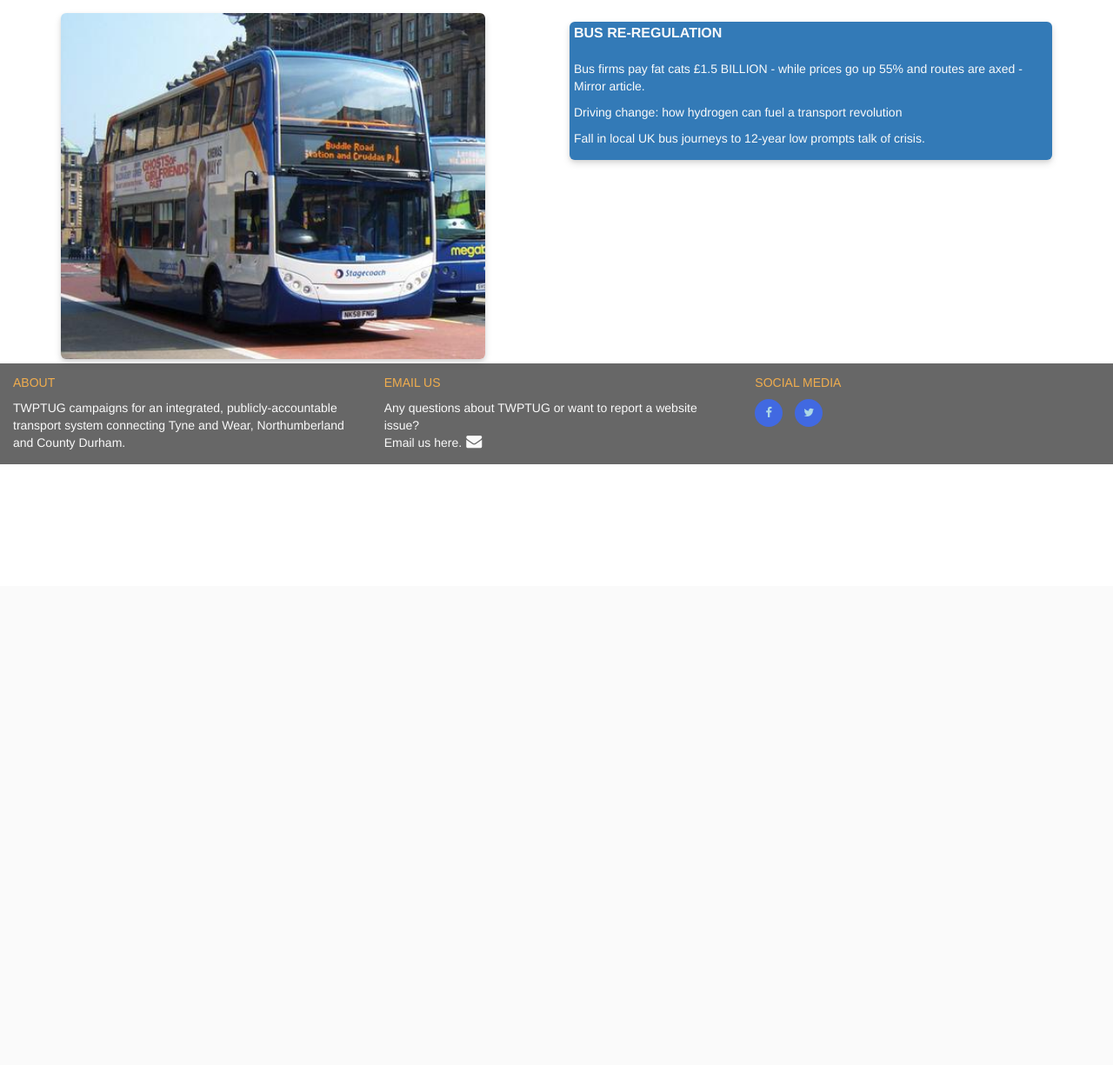
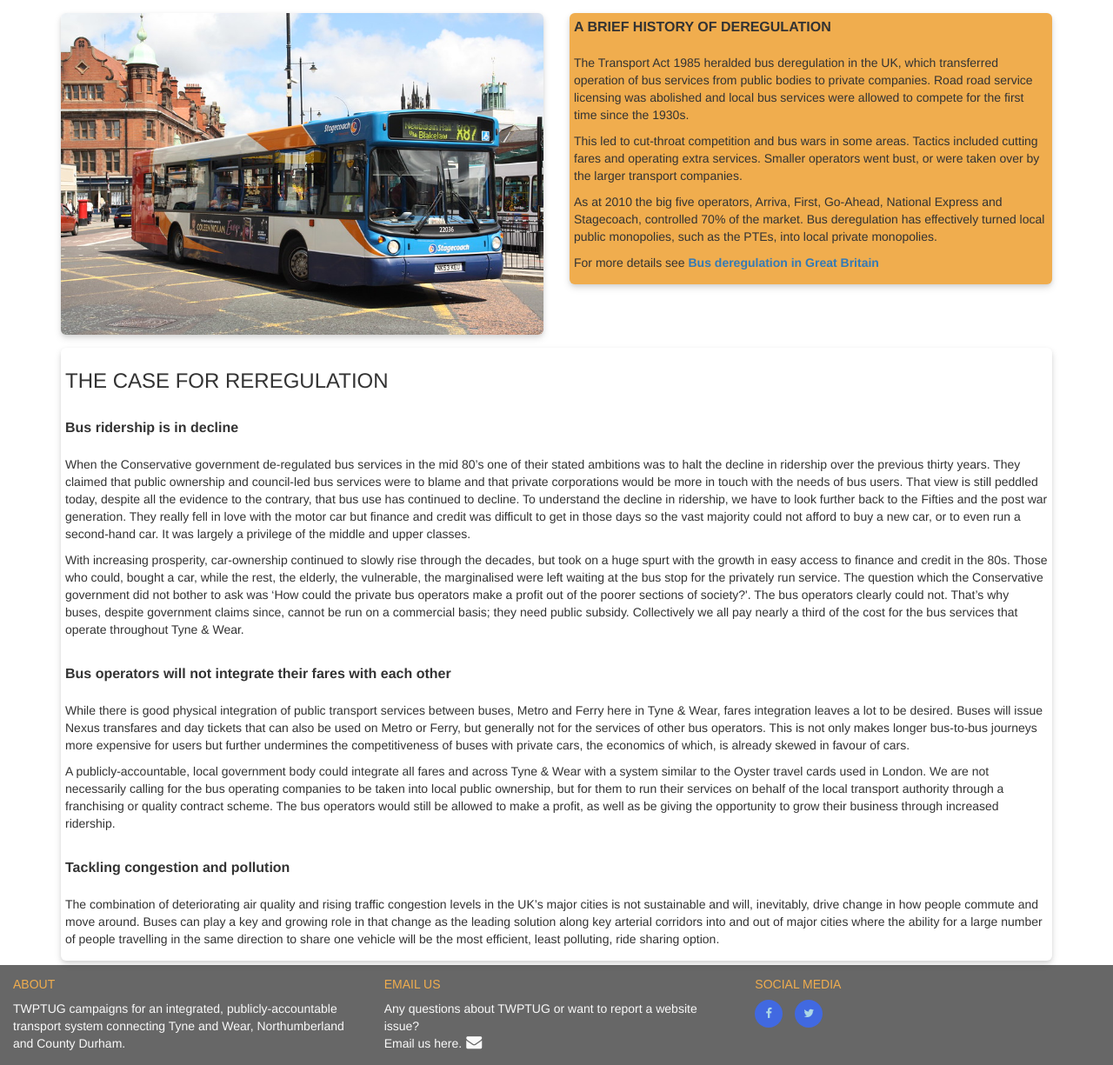
Before and after one commit to kevald1963/milestone-1-twptug-redesign, a Flask app: page /reregulation in a window 1280 px wide. Shown: the part 126-1351 px from the top of the page at 87% size. Before the commit the page ends 660 px from the top, so only its background shows below. Run offline with Flask 2, Linux system fonts and the light colour scheme; some libraries are stand-ins or nearby versions.

Commit message:
Finished off content for busnews.html. Further content added to reregulation.html. All text references to 're-regulation' now standardised as 'reregulation'.

```diff
--- a/static/css/style.css
+++ b/static/css/style.css
@@ -24,6 +24,10 @@ ul {
     display: inline-block;
 }
 
+/* Prevent anchor tags causing line breaks in text blocks. */
+.inline {
+    display: inline;
+}
 .panel-title {
     text-align: center;
     font-weight: bold;
@@ -218,8 +222,8 @@ footer {
     box-shadow: 0 4px 8px 0 rgba(0,0,0,0.12), 0 2px 4px 0 rgba(0,0,0,0.08);
 }
 
-.news {
-    max-height: 500px;
+.home-page-news {
+    max-height: 420px;
     max-width: 560px;
     background-color: #337ab7;
     color: #fafafa;
@@ -231,7 +235,7 @@ footer {
     overflow-y: auto;
 }
 
-.news a {
+.home-page-news a {
     color: #fafafa;
 }
 
@@ -261,14 +265,17 @@ footer {
     color: yellow;
 }
 
-.local-news {
-    max-width: 430px;
+.local-news, .bus-news, .deregulation, .reregulation {
     background-color: #f0ad4e;
     margin-top: 15px;
     margin-left: 0;
     padding: 5px;
     border-radius: 6px;
     box-shadow: 0 4px 8px 0 rgba(0,0,0,0.12), 0 2px 4px 0 rgba(0,0,0,0.08);
+}
+
+.reregulation {
+    background-color: white;
 }
 
 .local-news a {
@@ -345,6 +352,14 @@ footer {
 
 .image-bus-news {
     min-width: 88%;
+}
+
+.bus-news {
+    height: 555px;
+}
+
+.bus-news a {
+    color: black;
 }
 
 /*-------------------------------------------------- Rail Page */
@@ -479,7 +494,7 @@ footer {
         overflow-y: scroll;
     }
 
-    .welcome, .local-news {
+    .welcome, .local-news, .deregulation .reregulation {
         margin: auto;
         margin-top: 15px;
         min-width: 100%;
--- a/templates/base.html
+++ b/templates/base.html
@@ -79,7 +79,7 @@
                         </a>
                         <ul class="dropdown-menu">
                             <li><a href="{{ url_for('busnews') }}">Bus News</a></li>
-                            <li><a href="{{ url_for('reregulation') }}"><span>Re-regulation</span></a></li>
+                            <li><a href="{{ url_for('reregulation') }}"><span>Reregulation</span></a></li>
                         </ul>
                     </li>
 
--- a/templates/busnews.html
+++ b/templates/busnews.html
@@ -12,7 +12,7 @@
 
     <!-- NEWS PANEL -->
     <div class="col-xs-12 col-sm-12 col-md-6 col-lg-6">
-        <div class="news">
+        <div class="bus-news">
             <span class="uppercase panel-title">Bus News</span><br><br>
             <!-- <<                                                                       >> -->
             <!-- << INSERT NEWS ARTICLES HERE                                             >> -->
--- a/templates/index.html
+++ b/templates/index.html
@@ -49,8 +49,8 @@
         </div>
 
         <!-- NEWS -->
-        <div class="news">
-            <span class="uppercase panel-title">Current News & Campaigns</span><br><br>
+        <div class="home-page-news">
+            <span class="uppercase panel-title">News & Campaigns</span><br><br>
             <!-- <<                                                                       >> -->
             <!-- << INSERT NEWS & CAMPAIGN ARTICLES HERE                                  >> -->
             <!-- <<                                                                       >> -->
--- a/templates/reregulation.html
+++ b/templates/reregulation.html
@@ -1,49 +1,112 @@
 {% extends 'base.html' %}
 {% block content %}
 
-<section class="row">
+<section>
+
+    <div class="row">
 
         <!-- IMAGE -->
         <div class="col-xs-12 col-sm-12 col-md-6 col-lg-6">
-        <img class="group-image image-bus-news" src="static/images/bus_on_blackett_street.jpg"
-             alt="Stagecoach double-decker bus travelling west along Blackett Street, Newcastle.">
+            <img class="group-image image-bus-news" src="static/images/stagecoach_x87_bus.jpg"
+                 alt="Stagecoach X87 bus entering Prudhoe Place from Percy Street in Newcastle.">
         </div>
         <!-- /.IMAGE -->
 
-    <!-- NEWS PANEL -->
+        <!-- DEREGULATION HISTORY PANEL -->
         <div class="col-xs-12 col-sm-12 col-md-6 col-lg-6">
-        <div class="news">
-            <span class="uppercase panel-title">Bus Re-regulation</span><br><br>
-            <!-- <<                                                                       >> -->
-            <!-- << INSERT NEWS ARTICLES HERE                                             >> -->
-            <!-- <<                                                                       >> -->
-            <!-- << General instructions for updating content:                            >> -->
-            <!-- <<                                                                       >> -->
-            <!-- << 1. Copy and paste the topmost item between the <a> and </a> tags.     >> -->
-            <!-- << 2. Replace the href with the new website address.                     >> -->
-            <!-- << 3. Replace the description between the <p> and </p> tags.             >> -->
-            <!-- <<                                                                       >> -->
-            <!-- << For content to be shown in modal windows, do as above but replace     >> -->
-            <!-- << the opening <a> tag with following template and customise to suit:    >> -->
-            <!-- << <a href="" data-toggle="modal" data-target="#NameOfModal">            >> -->
-            <!-- << Note that href must be left null. Copy new modal from existing modal  >> -->
-            <!-- << further down in document.                                             >> -->
+            <div class="deregulation">
+                <span class="uppercase panel-title">A Brief History of Deregulation</span><br><br>
+                <p>
+                    The Transport Act 1985 heralded bus deregulation in the UK, which transferred operation of
+                    bus services from public bodies to private companies.
 
-            <a href="https://www.mirror.co.uk/news/politics/bus-firms-pay-fat-cats-13540251" target="_blank">
-                <p>Bus firms pay fat cats £1.5 BILLION - while prices go up 55% and routes are axed - Mirror article.</p>
-            </a>
+                    Road road service licensing was abolished and local bus services were allowed to compete for the first
+                    time since the 1930s.
+                </p>
+                <p>
+                    This led to cut-throat competition and bus wars in some areas. Tactics included cutting
+                    fares and operating extra services. Smaller operators went bust, or were taken over by the
+                    larger transport companies.
+                </p>
+                <p>
+                    As at 2010 the big five operators, Arriva, First, Go-Ahead, National Express and Stagecoach,
+                    controlled 70% of the market. Bus deregulation has effectively turned local public monopolies, such as
+                    the PTEs, into local private monopolies.
+                </p>
+                <p>
+                    For more details see <a class="inline"
+                    href="https://en.wikipedia.org/wiki/Bus_deregulation_in_Great_Britain">
+                    <strong>Bus deregulation in Great Britain</strong></a>
+                </p>
+            </div>
+        </div>
+        <!-- DEREGULATION HISTORY PANEL -->
+    </div>
 
-            <a href="https://capx.co/driving-change-how-hydrogen-can-fuel-a-transport-revolution/" target="_blank">
-                <p>Driving change: how hydrogen can fuel a transport revolution</p>
-            </a>
+    <div class="row">
 
-            <a href="https://www.theguardian.com/world/2018/oct/15/fall-in-local-uk-bus-journeys-to-12-year-low-prompts-talk-of-crisis?CMP=Share_iOSApp_Other" target="_blank">
-                <p>Fall in local UK bus journeys to 12-year low prompts talk of crisis.</p>
-            </a>
+        <!-- /.CASE FOR REREGULATION PANEL -->
+        <div class="col-xs-12 col-sm-12 col-md-12 col-lg-12">
+            <div class="deregulation reregulation">
+                <h3 class="uppercase ">The Case for Reregulation</h3><br>
+                <span class="panel-title">Bus ridership is in decline</span><br><br>
+                <p>
+                    When the Conservative government de-regulated bus services in the mid 80’s one of their stated
+                    ambitions was to halt the decline in ridership over the previous thirty years. They claimed
+                    that public ownership and council-led bus services were to blame and that private corporations
+                    would be more in touch with the needs of bus users. That view is still peddled today, despite all
+                    the evidence to the contrary, that bus use has continued to decline. To understand the decline in
+                    ridership, we have to look further back to the Fifties and the post war generation. They really
+                    fell in love with the motor car but finance and credit was difficult to get in those days so the
+                    vast majority could not afford to buy a new car, or to even run a second-hand car. It was largely
+                    a privilege of the middle and upper classes.
+                </p>
+                <p>
+                    With increasing prosperity, car-ownership continued to slowly rise through the decades, but took on
+                    a huge spurt with the growth in easy access to finance and credit in the 80s. Those who could,
+                    bought a car, while the rest, the elderly, the vulnerable, the marginalised were left waiting at
+                    the bus stop for the privately run service. The question which the Conservative government did not
+                    bother to ask was ‘How could the private bus operators make a profit out of the poorer sections of
+                    society?'. The bus operators clearly could not. That’s why buses, despite government claims since,
+                    cannot be run on a  commercial basis; they need public subsidy. Collectively we all pay nearly a
+                    third of the cost for the bus services that operate throughout Tyne & Wear.
+                </p>
+                <br>
+                <span class="panel-title">Bus operators will not integrate their fares with each other</span>
+                <br><br>
+                <p>
+                    While there is good physical integration of public transport services between buses, Metro and
+                    Ferry here in Tyne & Wear, fares integration leaves a lot to be desired. Buses will issue
+                    Nexus transfares and day tickets that can also be used on Metro or Ferry, but generally not for
+                    the services of other bus operators. This is not only makes longer bus-to-bus journeys more
+                    expensive for users but further undermines the competitiveness of buses with private cars, the
+                    economics of which, is already skewed in favour of cars.
+                </p>
+                <p>
+                    A publicly-accountable, local government
+                    body could integrate all fares and across Tyne & Wear with a system similar to the Oyster travel
+                    cards used in London. We are not necessarily calling for the bus operating companies to be taken
+                    into local public ownership, but for them to run their services on behalf of the local transport
+                    authority through a franchising or quality contract scheme. The bus operators would still be
+                    allowed to make a profit, as well as be giving the opportunity to grow their business through
+                    increased ridership.
+                </p>
+                <br>
+                <span class="panel-title">Tackling congestion and pollution</span>
+                <br><br>
+                <p>
+                    The combination of deteriorating air quality and rising traffic congestion levels in the UK’s major
+                    cities is not sustainable and will, inevitably, drive change in how people commute and move around.
+                    Buses can play a key and growing role in that change as the leading solution along key arterial
+                    corridors into and out of major cities where the ability for a large number of people travelling
+                    in the same direction to share one vehicle will be the most efficient, least polluting, ride
+                    sharing option.
+                </p>
+            </div>
+        </div>
+        <!-- /.CASE FOR REREGULATION PANEL -->
 
     </div>
-    </div>
-     <!-- /.NEWS PANEL-->
 
 </section>
 
```
Also changed, not shown: static/images/stagecoach_x87_bus.jpg (added). Lines whose indentation alone changed are shown as unchanged.
